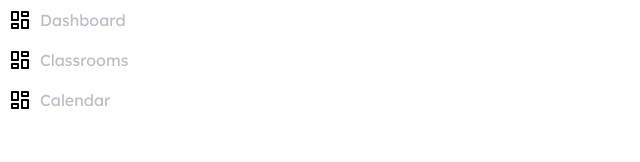
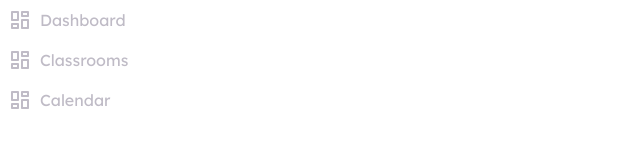
Before and after one commit to tungtr-dev/clastine-fe, a React (Vite) app: page / in a window 1280 px wide. Shown: the top 162 px of the page, without its empty margins (0-640 px from the left). Built offline with nearby package versions, Linux system fonts and the light colour scheme.

Commit message:
misc(theme): svg filter

```diff
--- a/src/components/common/data/icon/icon.view.tsx
+++ b/src/components/common/data/icon/icon.view.tsx
@@ -3,5 +3,8 @@ import { IIconViewProperties } from "./icon.view.interface.ts";
 export const IconView = ({
 	source
 }: IIconViewProperties) => {
-	return <img src={`/src/resources/svg/ic-${source}.svg`} />;
+	return <img
+		className="icon"
+		src={`/src/resources/svg/ic-${source}.svg`}
+	/>;
 };
--- a/src/components/common/navigation/menu-item/menu-item.view.scss
+++ b/src/components/common/navigation/menu-item/menu-item.view.scss
@@ -10,9 +10,17 @@
 
 	transition: all .2s;
 
+	.icon {
+		filter: var(--svg-filter-neutral-30);
+	}
+
 	&:hover {
 		background: var(--color-neutral-10);
 		color: var(--color-neutral-50);
+
+		.icon {
+			filter: var(--svg-filter-neutral-50);
+		}
 	}
 
 	&:active {
@@ -22,5 +30,7 @@
 	* {
 		pointer-events: none;
 		user-select: none;
+
+		transition: all .2s;
 	}
 }
--- a/src/components/core/clastine/clastine.theme.scss
+++ b/src/components/core/clastine/clastine.theme.scss
@@ -15,6 +15,17 @@ body {
 		--color-neutral-70: #4d4856;
 		--color-neutral-80: #393541;
 		--color-neutral-90: #242129;
+
+		--svg-filter-neutral-00: brightness(0) saturate(100%) invert(77%) sepia(99%) saturate(0%) hue-rotate(264deg) brightness(110%) contrast(100%);
+		--svg-filter-neutral-10: brightness(0) saturate(100%) invert(85%) sepia(8%) saturate(91%) hue-rotate(219deg) brightness(110%) contrast(92%);
+		--svg-filter-neutral-20: brightness(0) saturate(100%) invert(90%) sepia(12%) saturate(112%) hue-rotate(219deg) brightness(97%) contrast(86%);
+		--svg-filter-neutral-30: brightness(0) saturate(100%) invert(79%) sepia(10%) saturate(191%) hue-rotate(220deg) brightness(97%) contrast(86%);
+		--svg-filter-neutral-40: brightness(0) saturate(100%) invert(75%) sepia(7%) saturate(393%) hue-rotate(215deg) brightness(87%) contrast(88%);
+		--svg-filter-neutral-50: brightness(0) saturate(100%) invert(57%) sepia(19%) saturate(169%) hue-rotate(217deg) brightness(92%) contrast(86%);
+		--svg-filter-neutral-60: brightness(0) saturate(100%) invert(41%) sepia(22%) saturate(256%) hue-rotate(220deg) brightness(92%) contrast(89%);
+		--svg-filter-neutral-70: brightness(0) saturate(100%) invert(22%) sepia(2%) saturate(5638%) hue-rotate(220deg) brightness(77%) contrast(64%);
+		--svg-filter-neutral-80: brightness(0) saturate(100%) invert(18%) sepia(18%) saturate(455%) hue-rotate(218deg) brightness(97%) contrast(90%);
+		--svg-filter-neutral-90: brightness(0) saturate(100%) invert(11%) sepia(4%) saturate(2267%) hue-rotate(221deg) brightness(107%) contrast(95%);
 	}
 
 	&[current-theme="dark"] {
@@ -28,5 +39,16 @@ body {
 		--color-neutral-70: #d9d6df;
 		--color-neutral-80: #eceaf0;
 		--color-neutral-90: #ffffff;
+
+		--svg-filter-neutral-00: brightness(0) saturate(100%) invert(11%) sepia(4%) saturate(2267%) hue-rotate(221deg) brightness(107%) contrast(95%);
+		--svg-filter-neutral-10: brightness(0) saturate(100%) invert(18%) sepia(18%) saturate(455%) hue-rotate(218deg) brightness(97%) contrast(90%);
+		--svg-filter-neutral-20: brightness(0) saturate(100%) invert(22%) sepia(2%) saturate(5638%) hue-rotate(220deg) brightness(77%) contrast(64%);
+		--svg-filter-neutral-30: brightness(0) saturate(100%) invert(41%) sepia(22%) saturate(256%) hue-rotate(220deg) brightness(92%) contrast(89%);
+		--svg-filter-neutral-40: brightness(0) saturate(100%) invert(57%) sepia(19%) saturate(169%) hue-rotate(217deg) brightness(92%) contrast(86%);
+		--svg-filter-neutral-50: brightness(0) saturate(100%) invert(75%) sepia(7%) saturate(393%) hue-rotate(215deg) brightness(87%) contrast(88%);
+		--svg-filter-neutral-60: brightness(0) saturate(100%) invert(79%) sepia(10%) saturate(191%) hue-rotate(220deg) brightness(97%) contrast(86%);
+		--svg-filter-neutral-70: brightness(0) saturate(100%) invert(90%) sepia(12%) saturate(112%) hue-rotate(219deg) brightness(97%) contrast(86%);
+		--svg-filter-neutral-80: brightness(0) saturate(100%) invert(85%) sepia(8%) saturate(91%) hue-rotate(219deg) brightness(110%) contrast(92%);
+		--svg-filter-neutral-90: brightness(0) saturate(100%) invert(77%) sepia(99%) saturate(0%) hue-rotate(264deg) brightness(110%) contrast(100%);
 	}
 }
```
